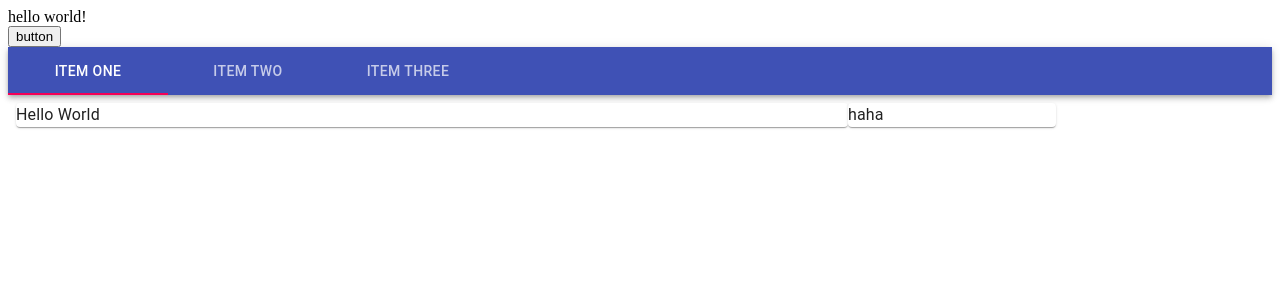
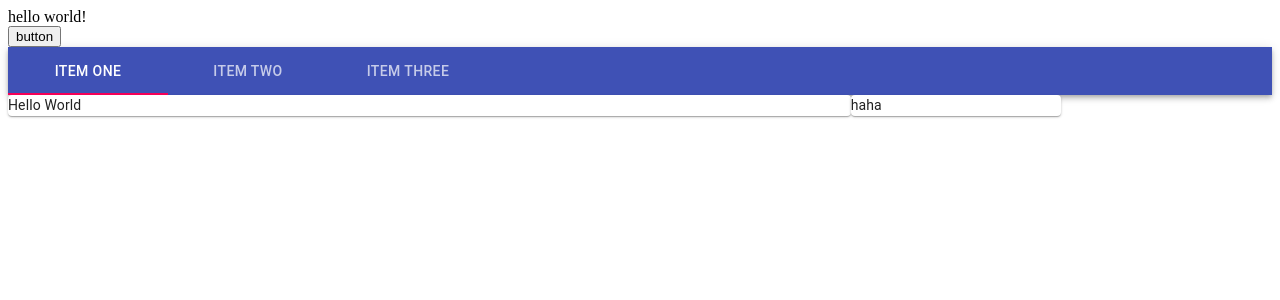
Before and after one commit to zerozoo-a/baseReactLinter, a React app: page / in a window 1280 px wide. Shown: the top 300 px of the page. Built offline with nearby package versions, Linux system fonts and the light colour scheme.

Commit message:
add: material - ui theme 추가하라.

```diff
--- a/assets/theme.js
+++ b/assets/theme.js
@@ -1,232 +1,239 @@
-export default {
-  breakpoints: {
-    keys: ['xs', 'sm', 'md', 'lg', 'xl'],
-    values: {
-      xs: 0,
-      sm: 600,
-      md: 960,
-      lg: 1280,
-      xl: 1920,
+import { createTheme } from '@material-ui/core/styles'
+export const theme=createTheme({
+  "breakpoints": {
+    "keys": [
+      "xs",
+      "sm",
+      "md",
+      "lg",
+      "xl"
+    ],
+    "values": {
+      "xs": 0,
+      "sm": 600,
+      "md": 960,
+      "lg": 1280,
+      "xl": 1920
+    }
+  },
+  "direction": "ltr",
+  "mixins": {
+    "toolbar": {
+      "minHeight": 56,
+      "@media (min-width:0px) and (orientation: landscape)": {
+        "minHeight": 48
+      },
+      "@media (min-width:600px)": {
+        "minHeight": 64
+      }
+    }
+  },
+  "overrides": {},
+  "palette": {
+    "common": {
+      "black": "#000",
+      "white": "#fff"
     },
+    "type": "light",
+    "primary": {
+      "light": "#7986cb",
+      "main": "#3f51b5",
+      "dark": "#303f9f",
+      "contrastText": "#fff"
+    },
+    "secondary": {
+      "light": "#ff4081",
+      "main": "#f50057",
+      "dark": "#c51162",
+      "contrastText": "#fff"
+    },
+    "error": {
+      "light": "#e57373",
+      "main": "#f44336",
+      "dark": "#d32f2f",
+      "contrastText": "#fff"
+    },
+    "grey": {
+      "50": "#fafafa",
+      "100": "#f5f5f5",
+      "200": "#eeeeee",
+      "300": "#e0e0e0",
+      "400": "#bdbdbd",
+      "500": "#9e9e9e",
+      "600": "#757575",
+      "700": "#616161",
+      "800": "#424242",
+      "900": "#212121",
+      "A100": "#d5d5d5",
+      "A200": "#aaaaaa",
+      "A400": "#303030",
+      "A700": "#616161"
+    },
+    "contrastThreshold": 3,
+    "tonalOffset": 0.2,
+    "text": {
+      "primary": "rgba(0, 0, 0, 0.87)",
+      "secondary": "rgba(0, 0, 0, 0.54)",
+      "disabled": "rgba(0, 0, 0, 0.38)",
+      "hint": "rgba(0, 0, 0, 0.38)"
+    },
+    "divider": "rgba(0, 0, 0, 0.12)",
+    "background": {
+      "paper": "#fff",
+      "default": "#fafafa"
+    },
+    "action": {
+      "active": "rgba(0, 0, 0, 0.54)",
+      "hover": "rgba(0, 0, 0, 0.08)",
+      "hoverOpacity": 0.08,
+      "selected": "rgba(0, 0, 0, 0.14)",
+      "disabled": "rgba(0, 0, 0, 0.26)",
+      "disabledBackground": "rgba(0, 0, 0, 0.12)"
+    }
   },
-  // direction: 'ltr',
-  // mixins: {
-  //   toolbar: {
-  //     minHeight: 56,
-  //     '@media (min-width:0px) and (orientation: landscape)': {
-  //       minHeight: 48,
-  //     },
-  //     '@media (min-width:600px)': {
-  //       minHeight: 64,
-  //     },
-  //   },
-  // },
-  // overrides: {},
-  // palette: {
-  //   common: {
-  //     black: '#000',
-  //     white: '#fff',
-  //   },
-  //   type: 'light',
-  //   primary: {
-  //     light: '#7986cb',
-  //     main: '#3f51b5',
-  //     dark: '#303f9f',
-  //     contrastText: '#fff',
-  //   },
-  //   secondary: {
-  //     light: '#ff4081',
-  //     main: '#f50057',
-  //     dark: '#c51162',
-  //     contrastText: '#fff',
-  //   },
-  //   error: {
-  //     light: '#e57373',
-  //     main: '#f44336',
-  //     dark: '#d32f2f',
-  //     contrastText: '#fff',
-  //   },
-  //   grey: {
-  //     50: '#fafafa',
-  //     100: '#f5f5f5',
-  //     200: '#eeeeee',
-  //     300: '#e0e0e0',
-  //     400: '#bdbdbd',
-  //     500: '#9e9e9e',
-  //     600: '#757575',
-  //     700: '#616161',
-  //     800: '#424242',
-  //     900: '#212121',
-  //     A100: '#d5d5d5',
-  //     A200: '#aaaaaa',
-  //     A400: '#303030',
-  //     A700: '#616161',
-  //   },
-  //   contrastThreshold: 3,
-  //   tonalOffset: 0.2,
-  //   text: {
-  //     primary: 'rgba(0, 0, 0, 0.87)',
-  //     secondary: 'rgba(0, 0, 0, 0.54)',
-  //     disabled: 'rgba(0, 0, 0, 0.38)',
-  //     hint: 'rgba(0, 0, 0, 0.38)',
-  //   },
-  //   divider: 'rgba(0, 0, 0, 0.12)',
-  //   background: {
-  //     paper: '#fff',
-  //     default: '#fafafa',
-  //   },
-  //   action: {
-  //     active: 'rgba(0, 0, 0, 0.54)',
-  //     hover: 'rgba(0, 0, 0, 0.08)',
-  //     hoverOpacity: 0.08,
-  //     selected: 'rgba(0, 0, 0, 0.14)',
-  //     disabled: 'rgba(0, 0, 0, 0.26)',
-  //     disabledBackground: 'rgba(0, 0, 0, 0.12)',
-  //   },
-  // },
-  // props: {},
-  // shadows: [
-  //   'none',
-  //   '0px 1px 3px 0px rgba(0, 0, 0, 0.2),0px 1px 1px 0px rgba(0, 0, 0, 0.14),0px 2px 1px -1px rgba(0, 0, 0, 0.12)',
-  //   '0px 1px 5px 0px rgba(0, 0, 0, 0.2),0px 2px 2px 0px rgba(0, 0, 0, 0.14),0px 3px 1px -2px rgba(0, 0, 0, 0.12)',
-  //   '0px 1px 8px 0px rgba(0, 0, 0, 0.2),0px 3px 4px 0px rgba(0, 0, 0, 0.14),0px 3px 3px -2px rgba(0, 0, 0, 0.12)',
-  //   '0px 2px 4px -1px rgba(0, 0, 0, 0.2),0px 4px 5px 0px rgba(0, 0, 0, 0.14),0px 1px 10px 0px rgba(0, 0, 0, 0.12)',
-  //   '0px 3px 5px -1px rgba(0, 0, 0, 0.2),0px 5px 8px 0px rgba(0, 0, 0, 0.14),0px 1px 14px 0px rgba(0, 0, 0, 0.12)',
-  //   '0px 3px 5px -1px rgba(0, 0, 0, 0.2),0px 6px 10px 0px rgba(0, 0, 0, 0.14),0px 1px 18px 0px rgba(0, 0, 0, 0.12)',
-  //   '0px 4px 5px -2px rgba(0, 0, 0, 0.2),0px 7px 10px 1px rgba(0, 0, 0, 0.14),0px 2px 16px 1px rgba(0, 0, 0, 0.12)',
-  //   '0px 5px 5px -3px rgba(0, 0, 0, 0.2),0px 8px 10px 1px rgba(0, 0, 0, 0.14),0px 3px 14px 2px rgba(0, 0, 0, 0.12)',
-  //   '0px 5px 6px -3px rgba(0, 0, 0, 0.2),0px 9px 12px 1px rgba(0, 0, 0, 0.14),0px 3px 16px 2px rgba(0, 0, 0, 0.12)',
-  //   '0px 6px 6px -3px rgba(0, 0, 0, 0.2),0px 10px 14px 1px rgba(0, 0, 0, 0.14),0px 4px 18px 3px rgba(0, 0, 0, 0.12)',
-  //   '0px 6px 7px -4px rgba(0, 0, 0, 0.2),0px 11px 15px 1px rgba(0, 0, 0, 0.14),0px 4px 20px 3px rgba(0, 0, 0, 0.12)',
-  //   '0px 7px 8px -4px rgba(0, 0, 0, 0.2),0px 12px 17px 2px rgba(0, 0, 0, 0.14),0px 5px 22px 4px rgba(0, 0, 0, 0.12)',
-  //   '0px 7px 8px -4px rgba(0, 0, 0, 0.2),0px 13px 19px 2px rgba(0, 0, 0, 0.14),0px 5px 24px 4px rgba(0, 0, 0, 0.12)',
-  //   '0px 7px 9px -4px rgba(0, 0, 0, 0.2),0px 14px 21px 2px rgba(0, 0, 0, 0.14),0px 5px 26px 4px rgba(0, 0, 0, 0.12)',
-  //   '0px 8px 9px -5px rgba(0, 0, 0, 0.2),0px 15px 22px 2px rgba(0, 0, 0, 0.14),0px 6px 28px 5px rgba(0, 0, 0, 0.12)',
-  //   '0px 8px 10px -5px rgba(0, 0, 0, 0.2),0px 16px 24px 2px rgba(0, 0, 0, 0.14),0px 6px 30px 5px rgba(0, 0, 0, 0.12)',
-  //   '0px 8px 11px -5px rgba(0, 0, 0, 0.2),0px 17px 26px 2px rgba(0, 0, 0, 0.14),0px 6px 32px 5px rgba(0, 0, 0, 0.12)',
-  //   '0px 9px 11px -5px rgba(0, 0, 0, 0.2),0px 18px 28px 2px rgba(0, 0, 0, 0.14),0px 7px 34px 6px rgba(0, 0, 0, 0.12)',
-  //   '0px 9px 12px -6px rgba(0, 0, 0, 0.2),0px 19px 29px 2px rgba(0, 0, 0, 0.14),0px 7px 36px 6px rgba(0, 0, 0, 0.12)',
-  //   '0px 10px 13px -6px rgba(0, 0, 0, 0.2),0px 20px 31px 3px rgba(0, 0, 0, 0.14),0px 8px 38px 7px rgba(0, 0, 0, 0.12)',
-  //   '0px 10px 13px -6px rgba(0, 0, 0, 0.2),0px 21px 33px 3px rgba(0, 0, 0, 0.14),0px 8px 40px 7px rgba(0, 0, 0, 0.12)',
-  //   '0px 10px 14px -6px rgba(0, 0, 0, 0.2),0px 22px 35px 3px rgba(0, 0, 0, 0.14),0px 8px 42px 7px rgba(0, 0, 0, 0.12)',
-  //   '0px 11px 14px -7px rgba(0, 0, 0, 0.2),0px 23px 36px 3px rgba(0, 0, 0, 0.14),0px 9px 44px 8px rgba(0, 0, 0, 0.12)',
-  //   '0px 11px 15px -7px rgba(0, 0, 0, 0.2),0px 24px 38px 3px rgba(0, 0, 0, 0.14),0px 9px 46px 8px rgba(0, 0, 0, 0.12)',
-  // ],
-  // typography: {
-  //   fontFamily: '"Roboto", "Helvetica", "Arial", sans-serif',
-  //   fontSize: 14,
-  //   fontWeightLight: 300,
-  //   fontWeightRegular: 400,
-  //   fontWeightMedium: 500,
-  //   display4: {
-  //     fontSize: '7rem',
-  //     fontWeight: 300,
-  //     fontFamily: '"Roboto", "Helvetica", "Arial", sans-serif',
-  //     letterSpacing: '-.04em',
-  //     lineHeight: '1.14286em',
-  //     marginLeft: '-.04em',
-  //     color: 'rgba(0, 0, 0, 0.54)',
-  //   },
-  //   display3: {
-  //     fontSize: '3.5rem',
-  //     fontWeight: 400,
-  //     fontFamily: '"Roboto", "Helvetica", "Arial", sans-serif',
-  //     letterSpacing: '-.02em',
-  //     lineHeight: '1.30357em',
-  //     marginLeft: '-.02em',
-  //     color: 'rgba(0, 0, 0, 0.54)',
-  //   },
-  //   display2: {
-  //     fontSize: '2.8125rem',
-  //     fontWeight: 400,
-  //     fontFamily: '"Roboto", "Helvetica", "Arial", sans-serif',
-  //     lineHeight: '1.06667em',
-  //     marginLeft: '-.02em',
-  //     color: 'rgba(0, 0, 0, 0.54)',
-  //   },
-  //   display1: {
-  //     fontSize: '2.125rem',
-  //     fontWeight: 400,
-  //     fontFamily: '"Roboto", "Helvetica", "Arial", sans-serif',
-  //     lineHeight: '1.20588em',
-  //     color: 'rgba(0, 0, 0, 0.54)',
-  //   },
-  //   headline: {
-  //     fontSize: '1.5rem',
-  //     fontWeight: 400,
-  //     fontFamily: '"Roboto", "Helvetica", "Arial", sans-serif',
-  //     lineHeight: '1.35417em',
-  //     color: 'rgba(0, 0, 0, 0.87)',
-  //   },
-  //   title: {
-  //     fontSize: '1.3125rem',
-  //     fontWeight: 500,
-  //     fontFamily: '"Roboto", "Helvetica", "Arial", sans-serif',
-  //     lineHeight: '1.16667em',
-  //     color: 'rgba(0, 0, 0, 0.87)',
-  //   },
-  //   subheading: {
-  //     fontSize: '1rem',
-  //     fontWeight: 400,
-  //     fontFamily: '"Roboto", "Helvetica", "Arial", sans-serif',
-  //     lineHeight: '1.5em',
-  //     color: 'rgba(0, 0, 0, 0.87)',
-  //   },
-  //   body2: {
-  //     fontSize: '0.875rem',
-  //     fontWeight: 500,
-  //     fontFamily: '"Roboto", "Helvetica", "Arial", sans-serif',
-  //     lineHeight: '1.71429em',
-  //     color: 'rgba(0, 0, 0, 0.87)',
-  //   },
-  //   body1: {
-  //     fontSize: '0.875rem',
-  //     fontWeight: 400,
-  //     fontFamily: '"Roboto", "Helvetica", "Arial", sans-serif',
-  //     lineHeight: '1.46429em',
-  //     color: 'rgba(0, 0, 0, 0.87)',
-  //   },
-  //   caption: {
-  //     fontSize: '0.75rem',
-  //     fontWeight: 400,
-  //     fontFamily: '"Roboto", "Helvetica", "Arial", sans-serif',
-  //     lineHeight: '1.375em',
-  //     color: 'rgba(0, 0, 0, 0.54)',
-  //   },
-  //   button: {
-  //     fontSize: '0.875rem',
-  //     textTransform: 'uppercase',
-  //     fontWeight: 500,
-  //     fontFamily: '"Roboto", "Helvetica", "Arial", sans-serif',
-  //     color: 'rgba(0, 0, 0, 0.87)',
-  //   },
-  // },
-  // transitions: {
-  //   easing: {
-  //     easeInOut: 'cubic-bezier(0.4, 0, 0.2, 1)',
-  //     easeOut: 'cubic-bezier(0.0, 0, 0.2, 1)',
-  //     easeIn: 'cubic-bezier(0.4, 0, 1, 1)',
-  //     sharp: 'cubic-bezier(0.4, 0, 0.6, 1)',
-  //   },
-  //   duration: {
-  //     shortest: 150,
-  //     shorter: 200,
-  //     short: 250,
-  //     standard: 300,
-  //     complex: 375,
-  //     enteringScreen: 225,
-  //     leavingScreen: 195,
-  //   },
-  // },
-  // spacing: {
-  //   unit: 8,
-  // },
-  // zIndex: {
-  //   mobileStepper: 1000,
-  //   appBar: 1100,
-  //   drawer: 1200,
-  //   modal: 1300,
-  //   snackbar: 1400,
-  //   tooltip: 1500,
-  // },
-};
+  "props": {},
+  "shadows": [
+    "none",
+    "0px 1px 3px 0px rgba(0, 0, 0, 0.2),0px 1px 1px 0px rgba(0, 0, 0, 0.14),0px 2px 1px -1px rgba(0, 0, 0, 0.12)",
+    "0px 1px 5px 0px rgba(0, 0, 0, 0.2),0px 2px 2px 0px rgba(0, 0, 0, 0.14),0px 3px 1px -2px rgba(0, 0, 0, 0.12)",
+    "0px 1px 8px 0px rgba(0, 0, 0, 0.2),0px 3px 4px 0px rgba(0, 0, 0, 0.14),0px 3px 3px -2px rgba(0, 0, 0, 0.12)",
+    "0px 2px 4px -1px rgba(0, 0, 0, 0.2),0px 4px 5px 0px rgba(0, 0, 0, 0.14),0px 1px 10px 0px rgba(0, 0, 0, 0.12)",
+    "0px 3px 5px -1px rgba(0, 0, 0, 0.2),0px 5px 8px 0px rgba(0, 0, 0, 0.14),0px 1px 14px 0px rgba(0, 0, 0, 0.12)",
+    "0px 3px 5px -1px rgba(0, 0, 0, 0.2),0px 6px 10px 0px rgba(0, 0, 0, 0.14),0px 1px 18px 0px rgba(0, 0, 0, 0.12)",
+    "0px 4px 5px -2px rgba(0, 0, 0, 0.2),0px 7px 10px 1px rgba(0, 0, 0, 0.14),0px 2px 16px 1px rgba(0, 0, 0, 0.12)",
+    "0px 5px 5px -3px rgba(0, 0, 0, 0.2),0px 8px 10px 1px rgba(0, 0, 0, 0.14),0px 3px 14px 2px rgba(0, 0, 0, 0.12)",
+    "0px 5px 6px -3px rgba(0, 0, 0, 0.2),0px 9px 12px 1px rgba(0, 0, 0, 0.14),0px 3px 16px 2px rgba(0, 0, 0, 0.12)",
+    "0px 6px 6px -3px rgba(0, 0, 0, 0.2),0px 10px 14px 1px rgba(0, 0, 0, 0.14),0px 4px 18px 3px rgba(0, 0, 0, 0.12)",
+    "0px 6px 7px -4px rgba(0, 0, 0, 0.2),0px 11px 15px 1px rgba(0, 0, 0, 0.14),0px 4px 20px 3px rgba(0, 0, 0, 0.12)",
+    "0px 7px 8px -4px rgba(0, 0, 0, 0.2),0px 12px 17px 2px rgba(0, 0, 0, 0.14),0px 5px 22px 4px rgba(0, 0, 0, 0.12)",
+    "0px 7px 8px -4px rgba(0, 0, 0, 0.2),0px 13px 19px 2px rgba(0, 0, 0, 0.14),0px 5px 24px 4px rgba(0, 0, 0, 0.12)",
+    "0px 7px 9px -4px rgba(0, 0, 0, 0.2),0px 14px 21px 2px rgba(0, 0, 0, 0.14),0px 5px 26px 4px rgba(0, 0, 0, 0.12)",
+    "0px 8px 9px -5px rgba(0, 0, 0, 0.2),0px 15px 22px 2px rgba(0, 0, 0, 0.14),0px 6px 28px 5px rgba(0, 0, 0, 0.12)",
+    "0px 8px 10px -5px rgba(0, 0, 0, 0.2),0px 16px 24px 2px rgba(0, 0, 0, 0.14),0px 6px 30px 5px rgba(0, 0, 0, 0.12)",
+    "0px 8px 11px -5px rgba(0, 0, 0, 0.2),0px 17px 26px 2px rgba(0, 0, 0, 0.14),0px 6px 32px 5px rgba(0, 0, 0, 0.12)",
+    "0px 9px 11px -5px rgba(0, 0, 0, 0.2),0px 18px 28px 2px rgba(0, 0, 0, 0.14),0px 7px 34px 6px rgba(0, 0, 0, 0.12)",
+    "0px 9px 12px -6px rgba(0, 0, 0, 0.2),0px 19px 29px 2px rgba(0, 0, 0, 0.14),0px 7px 36px 6px rgba(0, 0, 0, 0.12)",
+    "0px 10px 13px -6px rgba(0, 0, 0, 0.2),0px 20px 31px 3px rgba(0, 0, 0, 0.14),0px 8px 38px 7px rgba(0, 0, 0, 0.12)",
+    "0px 10px 13px -6px rgba(0, 0, 0, 0.2),0px 21px 33px 3px rgba(0, 0, 0, 0.14),0px 8px 40px 7px rgba(0, 0, 0, 0.12)",
+    "0px 10px 14px -6px rgba(0, 0, 0, 0.2),0px 22px 35px 3px rgba(0, 0, 0, 0.14),0px 8px 42px 7px rgba(0, 0, 0, 0.12)",
+    "0px 11px 14px -7px rgba(0, 0, 0, 0.2),0px 23px 36px 3px rgba(0, 0, 0, 0.14),0px 9px 44px 8px rgba(0, 0, 0, 0.12)",
+    "0px 11px 15px -7px rgba(0, 0, 0, 0.2),0px 24px 38px 3px rgba(0, 0, 0, 0.14),0px 9px 46px 8px rgba(0, 0, 0, 0.12)"
+  ],
+  "typography": {
+    "fontFamily": "\"Roboto\", \"Helvetica\", \"Arial\", sans-serif",
+    "fontSize": 14,
+    "fontWeightLight": 300,
+    "fontWeightRegular": 400,
+    "fontWeightMedium": 500,
+    "display4": {
+      "fontSize": "7rem",
+      "fontWeight": 300,
+      "fontFamily": "\"Roboto\", \"Helvetica\", \"Arial\", sans-serif",
+      "letterSpacing": "-.04em",
+      "lineHeight": "1.14286em",
+      "marginLeft": "-.04em",
+      "color": "rgba(0, 0, 0, 0.54)"
+    },
+    "display3": {
+      "fontSize": "3.5rem",
+      "fontWeight": 400,
+      "fontFamily": "\"Roboto\", \"Helvetica\", \"Arial\", sans-serif",
+      "letterSpacing": "-.02em",
+      "lineHeight": "1.30357em",
+      "marginLeft": "-.02em",
+      "color": "rgba(0, 0, 0, 0.54)"
+    },
+    "display2": {
+      "fontSize": "2.8125rem",
+      "fontWeight": 400,
+      "fontFamily": "\"Roboto\", \"Helvetica\", \"Arial\", sans-serif",
+      "lineHeight": "1.06667em",
+      "marginLeft": "-.02em",
+      "color": "rgba(0, 0, 0, 0.54)"
+    },
+    "display1": {
+      "fontSize": "2.125rem",
+      "fontWeight": 400,
+      "fontFamily": "\"Roboto\", \"Helvetica\", \"Arial\", sans-serif",
+      "lineHeight": "1.20588em",
+      "color": "rgba(0, 0, 0, 0.54)"
+    },
+    "headline": {
+      "fontSize": "1.5rem",
+      "fontWeight": 400,
+      "fontFamily": "\"Roboto\", \"Helvetica\", \"Arial\", sans-serif",
+      "lineHeight": "1.35417em",
+      "color": "rgba(0, 0, 0, 0.87)"
+    },
+    "title": {
+      "fontSize": "1.3125rem",
+      "fontWeight": 500,
+      "fontFamily": "\"Roboto\", \"Helvetica\", \"Arial\", sans-serif",
+      "lineHeight": "1.16667em",
+      "color": "rgba(0, 0, 0, 0.87)"
+    },
+    "subheading": {
+      "fontSize": "1rem",
+      "fontWeight": 400,
+      "fontFamily": "\"Roboto\", \"Helvetica\", \"Arial\", sans-serif",
+      "lineHeight": "1.5em",
+      "color": "rgba(0, 0, 0, 0.87)"
+    },
+    "body2": {
+      "fontSize": "0.875rem",
+      "fontWeight": 500,
+      "fontFamily": "\"Roboto\", \"Helvetica\", \"Arial\", sans-serif",
+      "lineHeight": "1.71429em",
+      "color": "rgba(0, 0, 0, 0.87)"
+    },
+    "body1": {
+      "fontSize": "0.875rem",
+      "fontWeight": 400,
+      "fontFamily": "\"Roboto\", \"Helvetica\", \"Arial\", sans-serif",
+      "lineHeight": "1.46429em",
+      "color": "rgba(0, 0, 0, 0.87)"
+    },
+    "caption": {
+      "fontSize": "0.75rem",
+      "fontWeight": 400,
+      "fontFamily": "\"Roboto\", \"Helvetica\", \"Arial\", sans-serif",
+      "lineHeight": "1.375em",
+      "color": "rgba(0, 0, 0, 0.54)"
+    },
+    "button": {
+      "fontSize": "0.875rem",
+      "textTransform": "uppercase",
+      "fontWeight": 500,
+      "fontFamily": "\"Roboto\", \"Helvetica\", \"Arial\", sans-serif",
+      "color": "rgba(0, 0, 0, 0.87)"
+    }
+  },
+  "transitions": {
+    "easing": {
+      "easeInOut": "cubic-bezier(0.4, 0, 0.2, 1)",
+      "easeOut": "cubic-bezier(0.0, 0, 0.2, 1)",
+      "easeIn": "cubic-bezier(0.4, 0, 1, 1)",
+      "sharp": "cubic-bezier(0.4, 0, 0.6, 1)"
+    },
+    "duration": {
+      "shortest": 150,
+      "shorter": 200,
+      "short": 250,
+      "standard": 300,
+      "complex": 375,
+      "enteringScreen": 225,
+      "leavingScreen": 195
+    }
+  },
+  "spacing": {
+    "unit": 8
+  },
+  "zIndex": {
+    "mobileStepper": 1000,
+    "appBar": 1100,
+    "drawer": 1200,
+    "modal": 1300,
+    "snackbar": 1400,
+    "tooltip": 1500
+  }
+});
```
Also changed, not shown: src/App.jsx (+4 -3 lines), webpack.config.js (+4 -4 lines), 1 other file (tests, documents, lock files or other folders).
